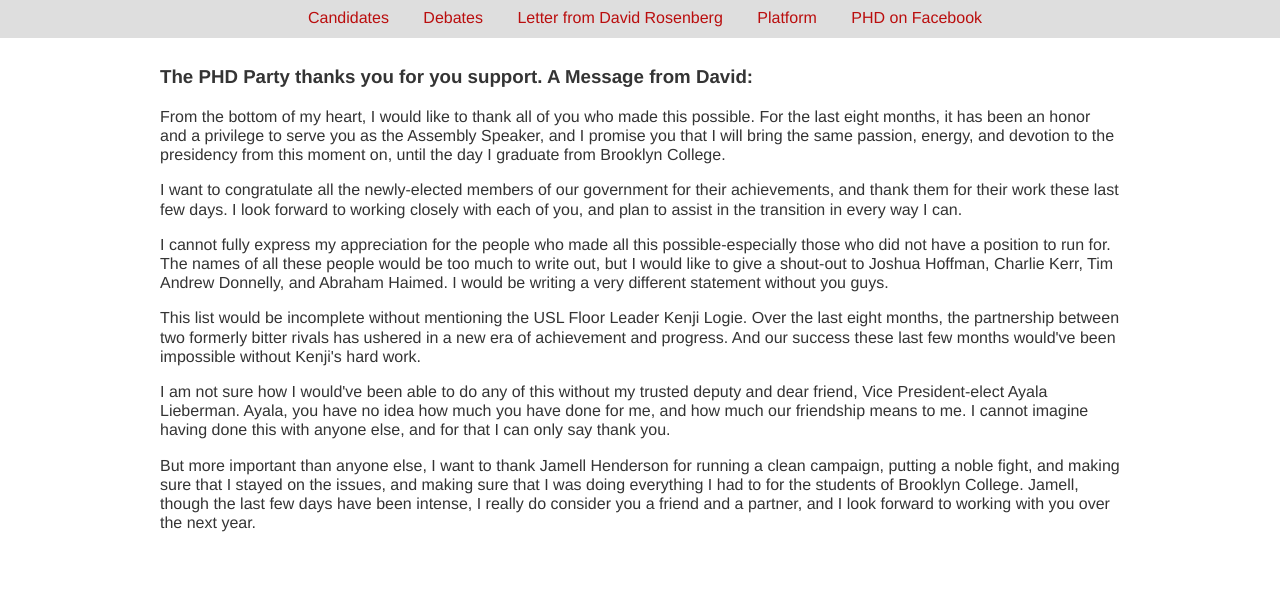
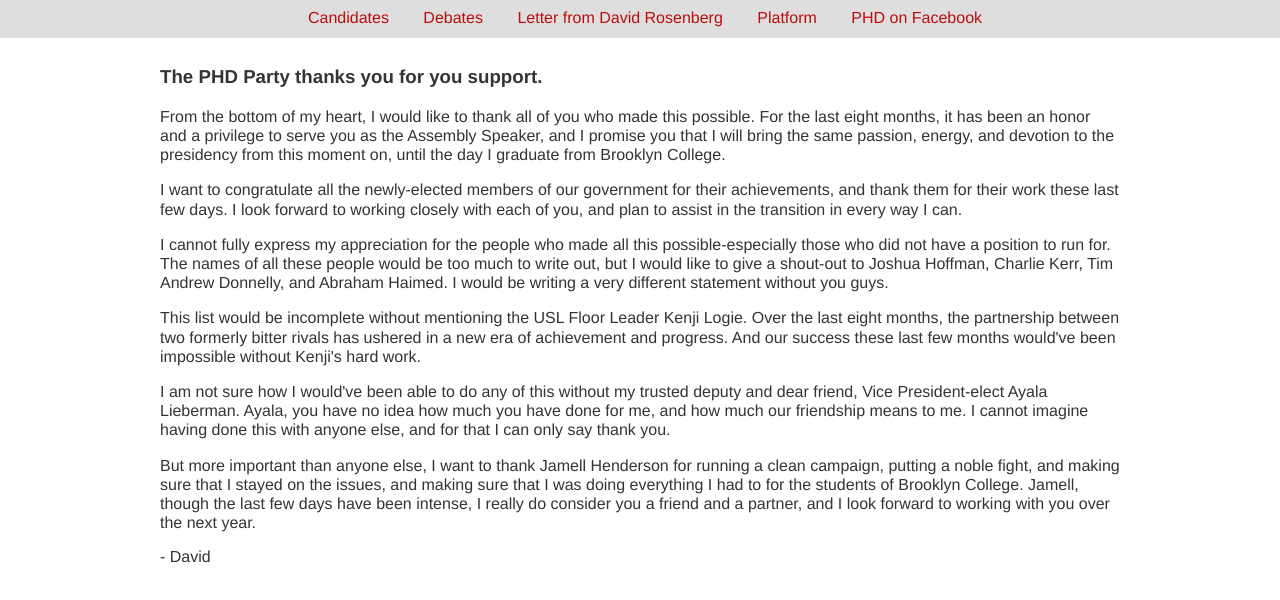
Before and after one commit to MosheBerman/PHD, a plain HTML site: page index.html in a window 1280 px wide. Shown: the part 134-734 px from the top of the page. Drawn offline with Linux system fonts and the light colour scheme.

Commit message:
Changes to the homepage.

```diff
--- a/index.html
+++ b/index.html
@@ -21,7 +21,7 @@
 		</div>
 	</div>
 	<div id="center" class="screen">
-		<h3>The PHD Party thanks you for you support. A Message from David:</h3>
+		<h3>The PHD Party thanks you for you support.</h3>
 		<p style="line-height: 1.2em">
 			From the bottom of my heart, I would like to thank all of you who made this possible. For the last eight months, it has been an honor and a privilege to serve you as the Assembly Speaker, and I promise you that I will bring the same passion, energy, and devotion to the presidency from this moment on, until the day I graduate from Brooklyn College.
 		</p>
@@ -40,6 +40,9 @@
 		<p style="line-height: 1.2em">
 			But more important than anyone else, I want to thank Jamell Henderson for running a clean campaign, putting a noble fight, and making sure that I stayed on the issues, and making sure that I was doing everything I had to for the students of Brooklyn College. Jamell, though the last few days have been intense, I really do consider you a friend and a partner, and I look forward to working with you over the next year.
 		</p>
+		<p>
+			- David
+		</p>
 	</div>
 </body>
 </html>
```
